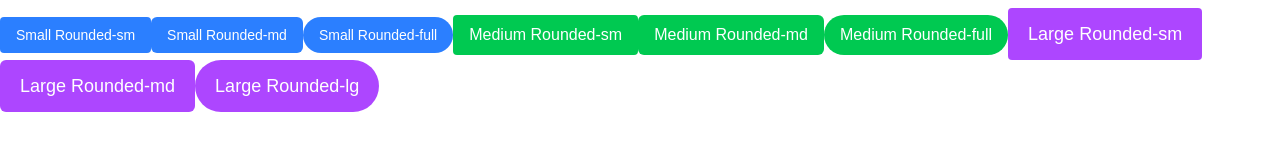
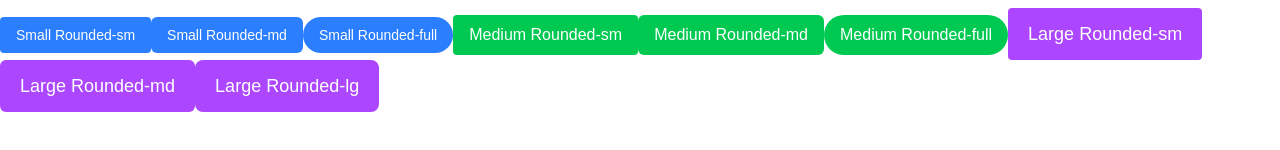
Before and after one commit to D-imani/alx-project-0x00-setup, a Next.js app in the folder alx-project-0x00/: page /landing in a window 1280 px wide. Shown: the part 442-592 px from the top of the page. Built offline with nearby package versions, Linux system fonts and the light colour scheme.

Commit message:
added large button-2

```diff
--- a/alx-project-0x00/pages/landing.tsx
+++ b/alx-project-0x00/pages/landing.tsx
@@ -21,7 +21,7 @@
       {/* Large Buttons */}
       <Button title="Large Rounded-sm" styles="text-lg rounded-sm bg-purple-500 text-white px-5 py-3" />
       <Button title="Large Rounded-md" styles="text-lg rounded-md bg-purple-500 text-white px-5 py-3" />
-      <Button title="Large Rounded-lg" styles="text-lg rounded-full bg-purple-500 text-white px-5 py-3" />
+      <Button title="Large Rounded-lg" styles="text-lg rounded-lg bg-purple-500 text-white px-5 py-3" />
         </main>
   )
 }
```
